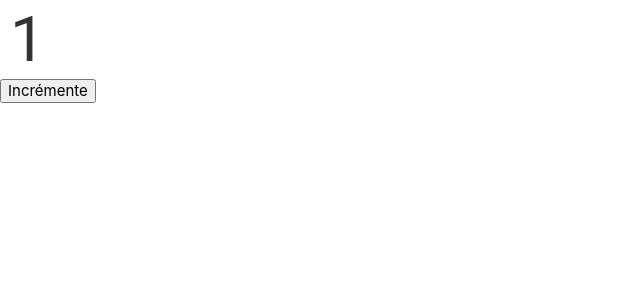
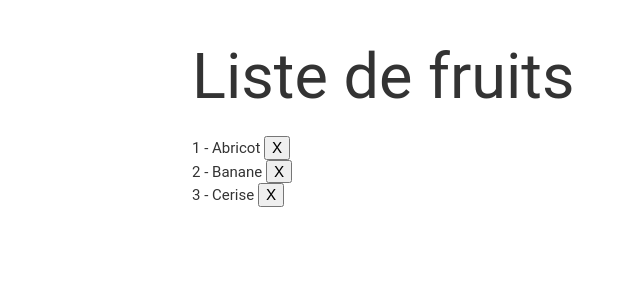
Before and after one commit to GrCOTE7/React, a React (Create React App) app: page / in a window 1280 px wide. Shown: the top 300 px of the page, without its empty margins (0-640 px from the left). Built offline with nearby package versions, Linux system fonts and the light colour scheme.

Commit message:
Feat: List basis

```diff
--- a/src/App.tsx
+++ b/src/App.tsx
@@ -1,22 +1,31 @@
-import React, { useState } from "react";
-import "./styles.min.css";
+import { useState } from "react";
+import "./styles.css";
 
 function App() {
   // State (État, données)
-  const [compteur, setCompteur] = useState(1);
+  const [fruits, setFruits] = useState([
+    { id: 1, nom: "Abricot" },
+    { id: 2, nom: "Banane" },
+    { id: 3, nom: "Cerise" }
+  ]);
 
   // Comporments (Comportements, évènements)
-  const handleClick = () => {
-    // alert (compteur++);
-    setCompteur(compteur + 1);
-    console.log(compteur);
-  };
+
 
   // Render (Affichage)
   return (
-    <div>
-      <h1>{compteur}</h1>
-      <button onClick={handleClick}>Incrémente</button>
+    <div className="container">
+
+      <h1>Liste de fruits</h1>
+
+      <ul>
+        {fruits.map((fruit) => (
+          <li>
+            {fruit.id} - {fruit.nom} <button>X</button>
+          </li>
+        ))}
+      </ul>
+
     </div>
   );
 }
--- a/src/styles.css
+++ b/src/styles.css
@@ -4,8 +4,3 @@
   margin: 0;
   padding: 0;
 }
-
-h1 {
-  margin: 0;
-  padding: 5px 10px;
-}
--- a/src/styles.min.css
+++ b/src/styles.min.css
@@ -1,2 +1,2 @@
-#root{font-family:Roboto,Arial,sans-serif;color:#333;margin:0;padding:0}h1{margin:0;padding:5px 10px}
+#root{font-family:Roboto,Arial,sans-serif;color:#333;margin:0;padding:0}
 /*# sourceMappingURL=styles.min.css.map */
```
Also changed, not shown: 1 other file (tests, documents, lock files or other folders).
